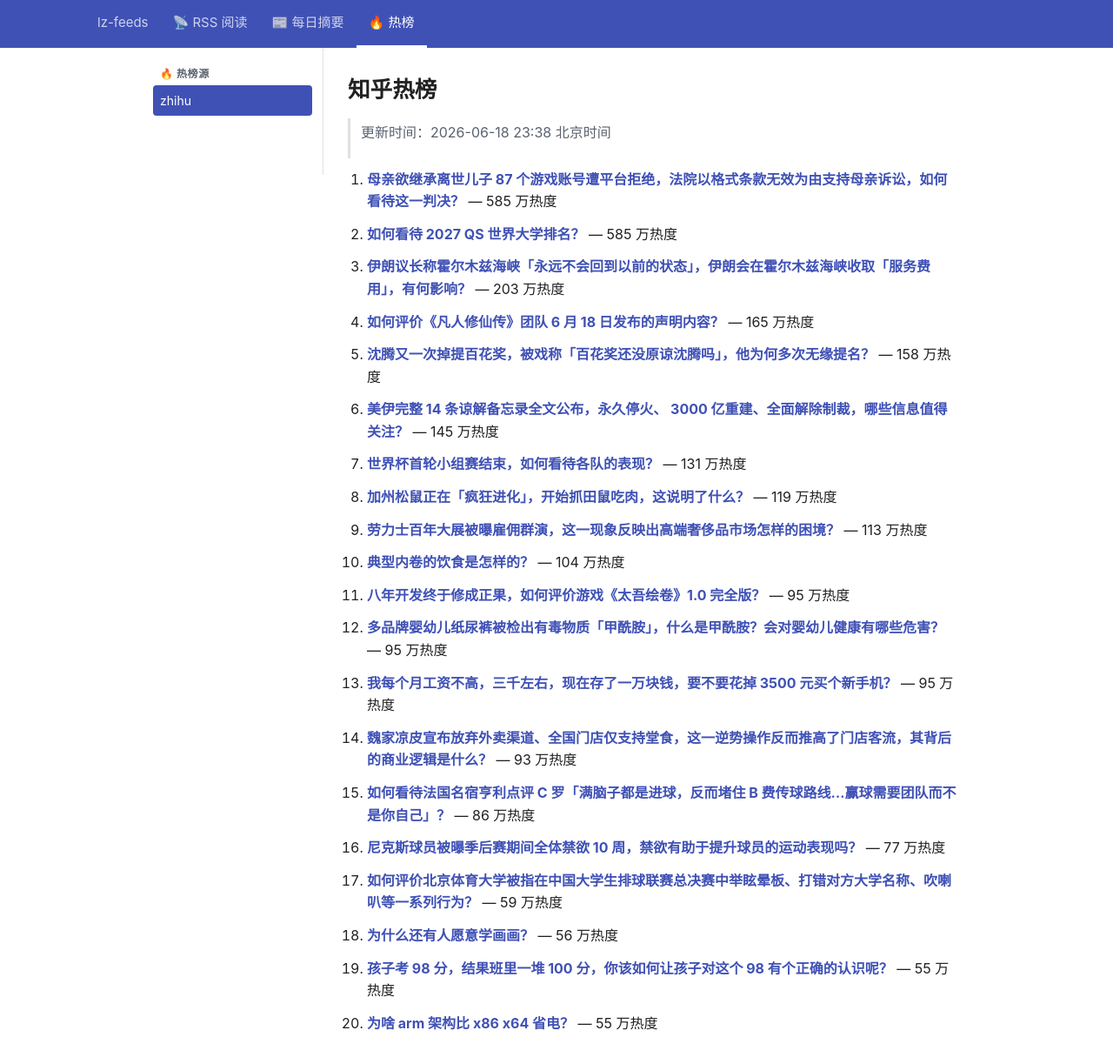
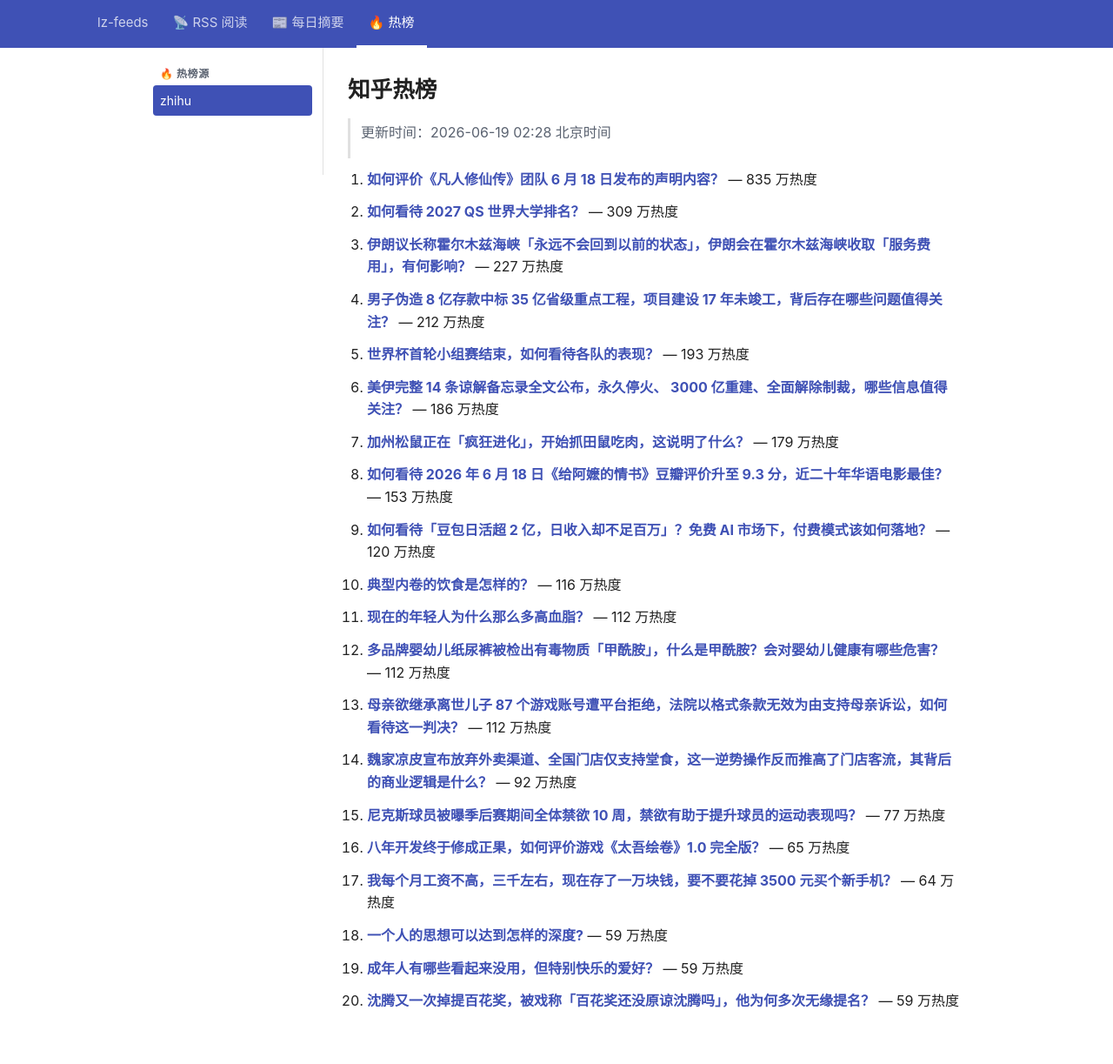
Before and after one commit to lizhang0101/lz-feeds, a Jekyll site: the page built from _hotlist/zhihu.md, in a window 1280 px wide and 1253 px high. Shown: the top 1223 px of the window at 87% size. Built offline with Jekyll 4.4.1, drawn with Linux system fonts in a browser that asks for light colours.

Commit message:
hotlist: 2026-06-18T18:28Z

```diff
--- a/_hotlist/zhihu.md
+++ b/_hotlist/zhihu.md
@@ -1,48 +1,48 @@
 ---
-updated: 2026-06-18 23:38 北京时间
+updated: 2026-06-19 02:28 北京时间
 count: 20
 ---
 
 # 知乎热榜
 
-> 更新时间：2026-06-18 23:38 北京时间
+> 更新时间：2026-06-19 02:28 北京时间
 
-1. **[母亲欲继承离世儿子 87 个游戏账号遭平台拒绝，法院以格式条款无效为由支持母亲诉讼，如何看待这一判决？](https://www.zhihu.com/question/2050522294171039185)** — 585 万热度
+1. **[如何评价《凡人修仙传》团队 6 月 18 日发布的声明内容？](https://www.zhihu.com/question/2051002779523618174)** — 835 万热度
 
-2. **[如何看待 2027 QS 世界大学排名？](https://www.zhihu.com/question/2050841223192121986)** — 585 万热度
+2. **[如何看待 2027 QS 世界大学排名？](https://www.zhihu.com/question/2050841223192121986)** — 309 万热度
 
-3. **[伊朗议长称霍尔木兹海峡「永远不会回到以前的状态」，伊朗会在霍尔木兹海峡收取「服务费用」，有何影响？](https://www.zhihu.com/question/2050871601684550857)** — 203 万热度
+3. **[伊朗议长称霍尔木兹海峡「永远不会回到以前的状态」，伊朗会在霍尔木兹海峡收取「服务费用」，有何影响？](https://www.zhihu.com/question/2050871601684550857)** — 227 万热度
 
-4. **[如何评价《凡人修仙传》团队 6 月 18 日发布的声明内容？](https://www.zhihu.com/question/2051002779523618174)** — 165 万热度
+4. **[男子伪造 8 亿存款中标 35 亿省级重点工程，项目建设 17 年未竣工，背后存在哪些问题值得关注？](https://www.zhihu.com/question/2050848213901505123)** — 212 万热度
 
-5. **[沈腾又一次掉提百花奖，被戏称「百花奖还没原谅沈腾吗」，他为何多次无缘提名？](https://www.zhihu.com/question/2050225378426463511)** — 158 万热度
+5. **[世界杯首轮小组赛结束，如何看待各队的表现？](https://www.zhihu.com/question/2050835936678885206)** — 193 万热度
 
-6. **[美伊完整 14 条谅解备忘录全文公布，永久停火、 3000 亿重建、全面解除制裁，哪些信息值得关注？](https://www.zhihu.com/question/2050923845763311574)** — 145 万热度
+6. **[美伊完整 14 条谅解备忘录全文公布，永久停火、 3000 亿重建、全面解除制裁，哪些信息值得关注？](https://www.zhihu.com/question/2050923845763311574)** — 186 万热度
 
-7. **[世界杯首轮小组赛结束，如何看待各队的表现？](https://www.zhihu.com/question/2050835936678885206)** — 131 万热度
+7. **[加州松鼠正在「疯狂进化」，开始抓田鼠吃肉，这说明了什么？](https://www.zhihu.com/question/7462275930)** — 179 万热度
 
-8. **[加州松鼠正在「疯狂进化」，开始抓田鼠吃肉，这说明了什么？](https://www.zhihu.com/question/7462275930)** — 119 万热度
+8. **[如何看待 2026 年 6 月 18 日《给阿嬷的情书》豆瓣评价升至 9.3 分，近二十年华语电影最佳？](https://www.zhihu.com/question/2050891509306749285)** — 153 万热度
 
-9. **[劳力士百年大展被曝雇佣群演，这一现象反映出高端奢侈品市场怎样的困境？](https://www.zhihu.com/question/2050565398152615741)** — 113 万热度
+9. **[如何看待「豆包日活超 2 亿，日收入却不足百万」？免费 AI 市场下，付费模式该如何落地？](https://www.zhihu.com/question/2050289332632790558)** — 120 万热度
 
-10. **[典型内卷的饮食是怎样的？](https://www.zhihu.com/question/283770827)** — 104 万热度
+10. **[典型内卷的饮食是怎样的？](https://www.zhihu.com/question/283770827)** — 116 万热度
 
-11. **[八年开发终于修成正果，如何评价游戏《太吾绘卷》1.0 完全版？](https://www.zhihu.com/question/2050628077214852981)** — 95 万热度
+11. **[现在的年轻人为什么那么多高血脂？](https://www.zhihu.com/question/2034553336725254262)** — 112 万热度
 
-12. **[多品牌婴幼儿纸尿裤被检出有毒物质「甲酰胺」，什么是甲酰胺？会对婴幼儿健康有哪些危害？](https://www.zhihu.com/question/2050890464476263871)** — 95 万热度
+12. **[多品牌婴幼儿纸尿裤被检出有毒物质「甲酰胺」，什么是甲酰胺？会对婴幼儿健康有哪些危害？](https://www.zhihu.com/question/2050890464476263871)** — 112 万热度
 
-13. **[我每个月工资不高，三千左右，现在存了一万块钱，要不要花掉 3500 元买个新手机？](https://www.zhihu.com/question/2048362789551576432)** — 95 万热度
+13. **[母亲欲继承离世儿子 87 个游戏账号遭平台拒绝，法院以格式条款无效为由支持母亲诉讼，如何看待这一判决？](https://www.zhihu.com/question/2050522294171039185)** — 112 万热度
 
-14. **[魏家凉皮宣布放弃外卖渠道、全国门店仅支持堂食，这一逆势操作反而推高了门店客流，其背后的商业逻辑是什么？](https://www.zhihu.com/question/2050506769303179914)** — 93 万热度
+14. **[魏家凉皮宣布放弃外卖渠道、全国门店仅支持堂食，这一逆势操作反而推高了门店客流，其背后的商业逻辑是什么？](https://www.zhihu.com/question/2050506769303179914)** — 92 万热度
 
-15. **[如何看待法国名宿亨利点评 C 罗「满脑子都是进球，反而堵住 B 费传球路线…赢球需要团队而不是你自己」？](https://www.zhihu.com/question/2050877699724240615)** — 86 万热度
+15. **[尼克斯球员被曝季后赛期间全体禁欲 10 周，禁欲有助于提升球员的运动表现吗？](https://www.zhihu.com/question/2050334849588901451)** — 77 万热度
 
-16. **[尼克斯球员被曝季后赛期间全体禁欲 10 周，禁欲有助于提升球员的运动表现吗？](https://www.zhihu.com/question/2050334849588901451)** — 77 万热度
+16. **[八年开发终于修成正果，如何评价游戏《太吾绘卷》1.0 完全版？](https://www.zhihu.com/question/2050628077214852981)** — 65 万热度
 
-17. **[如何评价北京体育大学被指在中国大学生排球联赛总决赛中举眩晕板、打错对方大学名称、吹喇叭等一系列行为？](https://www.zhihu.com/question/2050363944313869571)** — 59 万热度
+17. **[我每个月工资不高，三千左右，现在存了一万块钱，要不要花掉 3500 元买个新手机？](https://www.zhihu.com/question/2048362789551576432)** — 64 万热度
 
-18. **[为什么还有人愿意学画画？](https://www.zhihu.com/question/1915611571796841143)** — 56 万热度
+18. **[一个人的思想可以达到怎样的深度?](https://www.zhihu.com/question/2045086331139879456)** — 59 万热度
 
-19. **[孩子考 98 分，结果班里一堆 100 分，你该如何让孩子对这个 98 有个正确的认识呢？](https://www.zhihu.com/question/2049082452220688081)** — 55 万热度
+19. **[成年人有哪些看起来没用，但特别快乐的爱好？](https://www.zhihu.com/question/2047738930611730188)** — 59 万热度
 
-20. **[为啥 arm 架构比 x86 x64 省电？](https://www.zhihu.com/question/387240856)** — 55 万热度
+20. **[沈腾又一次掉提百花奖，被戏称「百花奖还没原谅沈腾吗」，他为何多次无缘提名？](https://www.zhihu.com/question/2050225378426463511)** — 59 万热度
```
